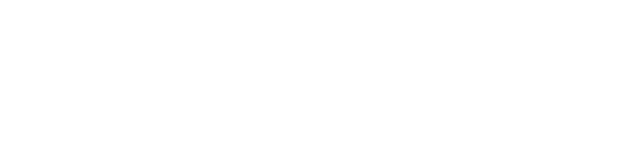
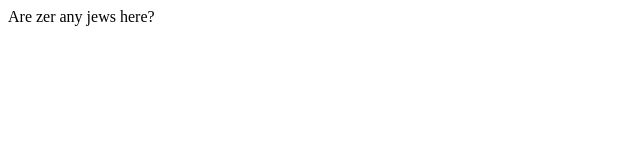
Before and after one commit to FearrTheReaper/first-, a plain HTML site: page index.html in a window 1280 px wide. Shown: the whole page, without its empty margins (0-640 px from the left). Drawn offline with Linux system fonts and the light colour scheme.

Commit message:
Update index.html
Nerd

```diff
--- a/index.html
+++ b/index.html
@@ -2,4 +2,7 @@
 <head>
 <link rel="stylesheet" type ="text/css" href ="demoStyle.css"/>
 </head>
+<body>
+  <p>Are zer any jews here?</p>
+</body>
 </html>
```
